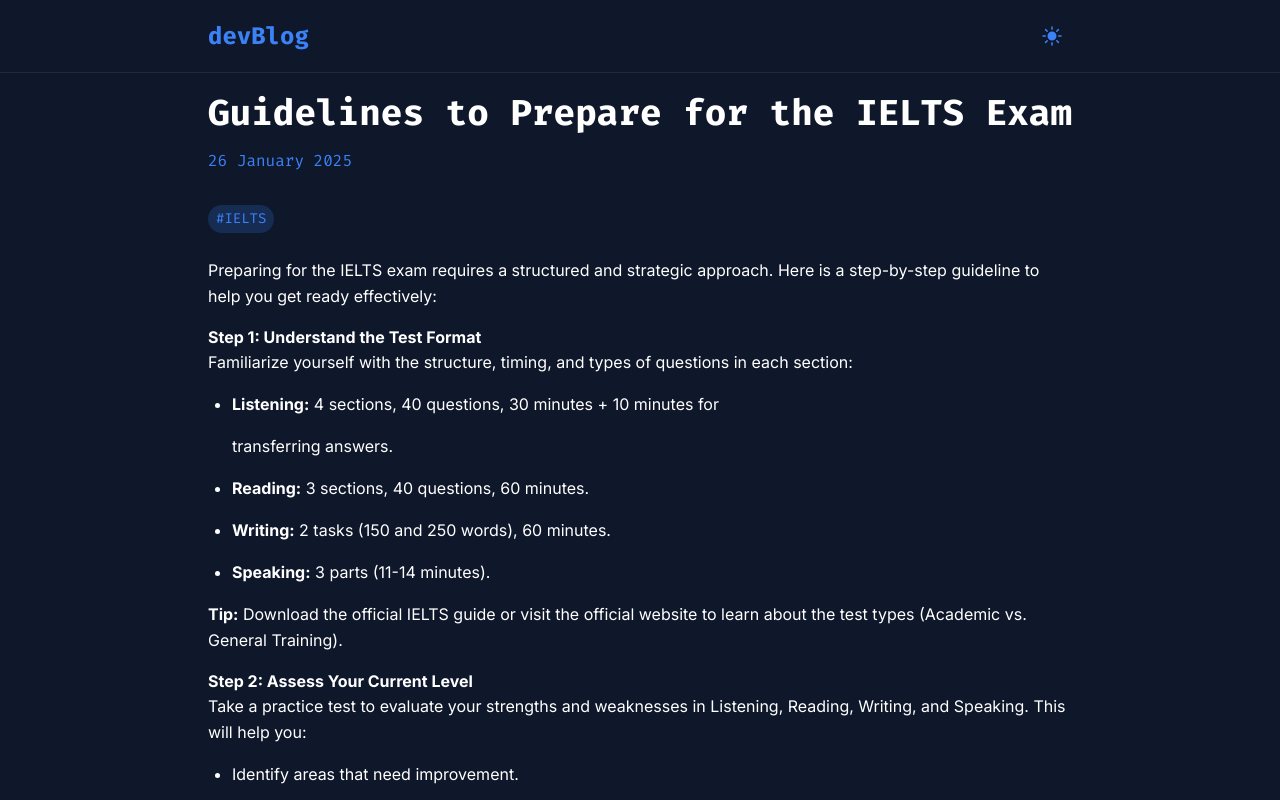
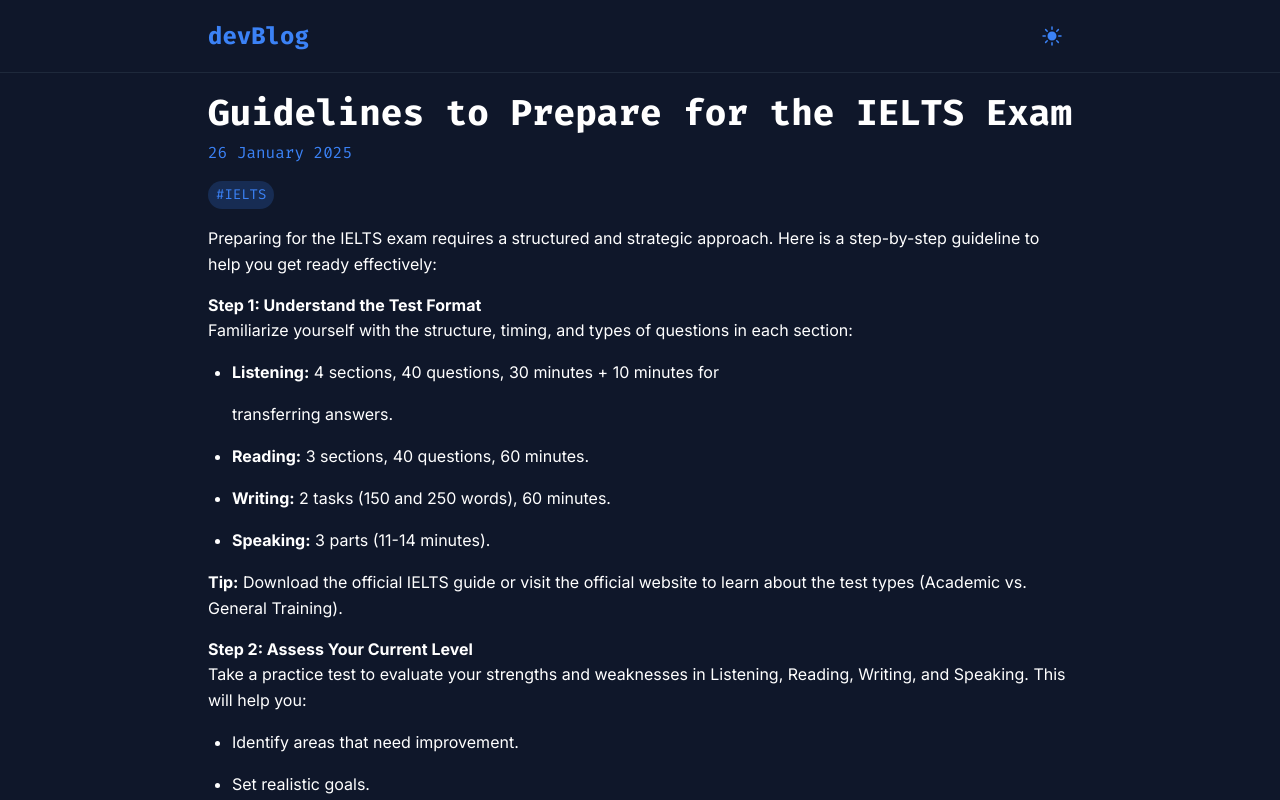
Before and after one commit to mrif449/fardin-s-diary, a Next.js app: page /blog/blog0 in a window 1280 px wide. Shown: the top 800 px of the page. Built offline with nearby package versions, Linux system fonts and the light colour scheme.

Commit message:
slug ui update

```diff
--- a/src/pages/blog/[slug].js
+++ b/src/pages/blog/[slug].js
@@ -37,17 +37,17 @@
   return (
     <Layout>
       <article className="max-w-4xl mx-auto px-4 py-5 text-black dark:text-white">
-        <h1 className="text-4xl font-bold mb-4 font-fira">
+        <h1 className="text-4xl font-bold mb-2 font-fira">
           {frontmatter.title}
         </h1>
-        <div className="flex items-center space-x-4 mb-8 font-fira">
+        <div className="flex items-center space-x-4 mb-4 font-fira">
           <span className="text-primary">
             {format(new Date(frontmatter.date), 'dd MMMM yyyy')}
           </span>
         </div>
 
         {Array.isArray(frontmatter.tags) && frontmatter.tags.length > 0 && (
-          <div className="flex flex-wrap gap-2 mb-6 font-fira">
+          <div className="flex flex-wrap gap-2 mb-4 font-fira">
             {frontmatter.tags.map(tag => (
               <span
                 key={tag}
```
